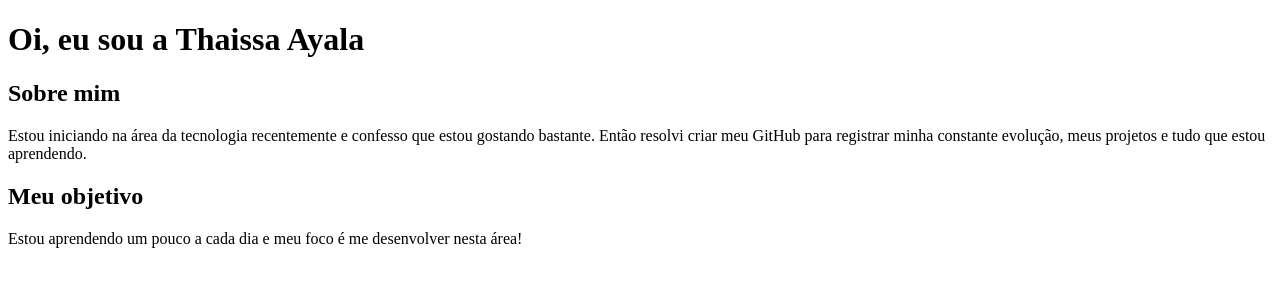
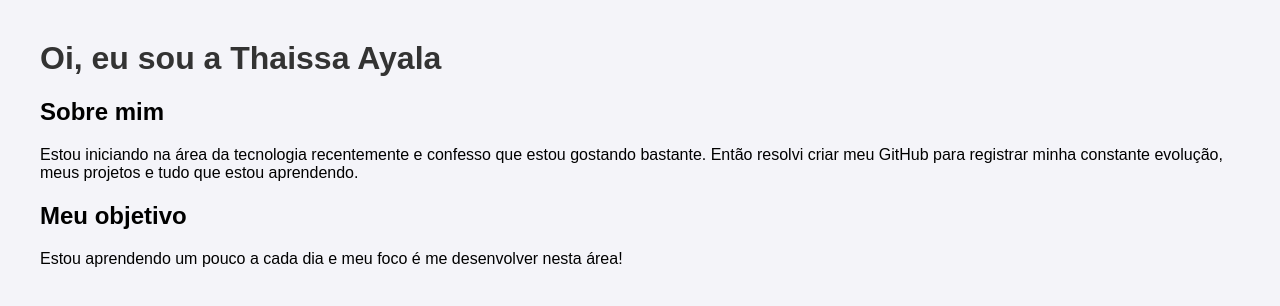
Before and after one commit to ThaissaAyala/estudos-html-css, a plain HTML site: page index.html in a window 1280 px wide. Drawn offline with Linux system fonts and the light colour scheme.

Commit message:
Update index.html

```diff
--- a/index.html
+++ b/index.html
@@ -3,6 +3,16 @@
 <head>
     <meta charset="UTF-8">
     <title>Thaissa Ayala - Portfólio</title>
+    <style>
+        body {
+            background-color: #f4f4f9; /* Cor de fundo suave */
+            font-family: Arial, sans-serif; /* Muda a fonte para ficar mais bonito */
+            margin: 40px; /* Dá um respiro nas margens */
+        }
+        h1 {
+            color: #333;
+        }
+    </style>
 </head>
 <body>
 
```
